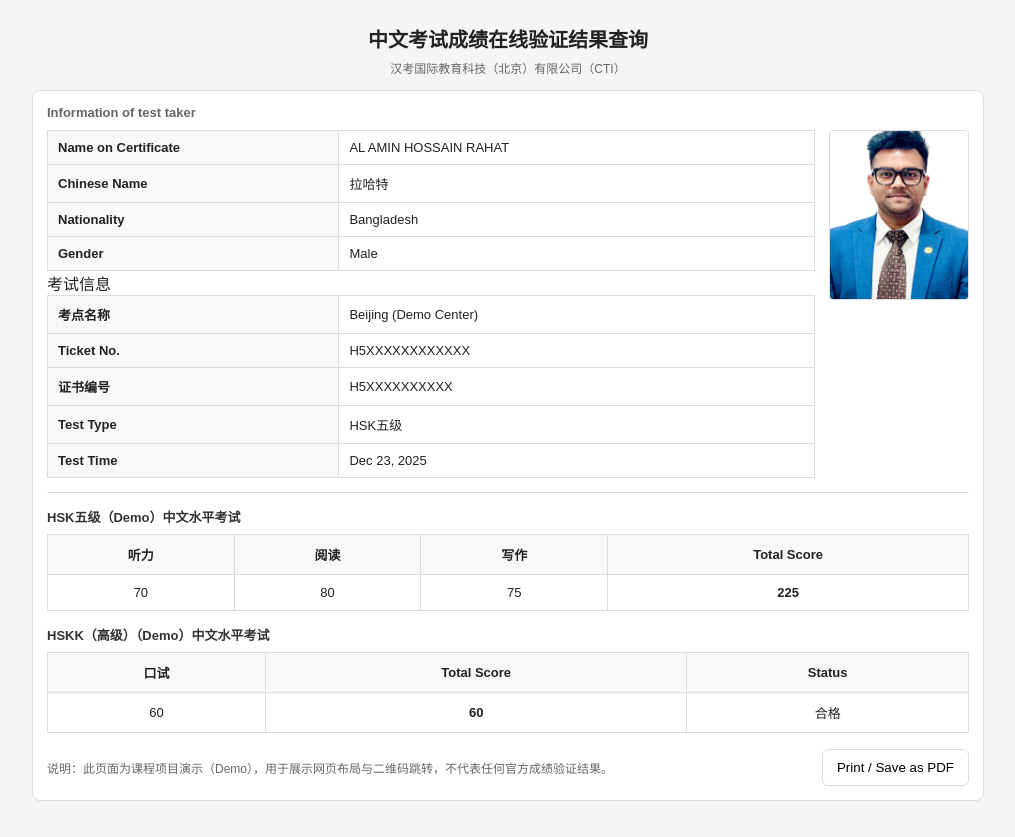
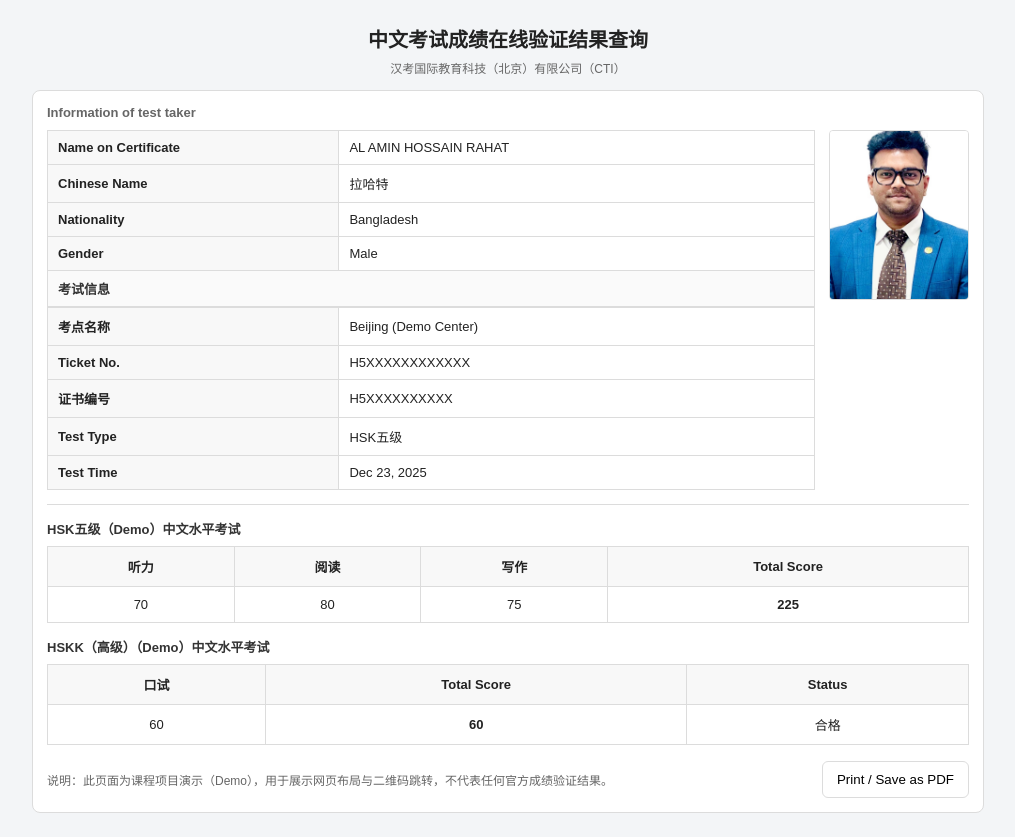
Before and after one commit to rahat137/admin.chinesetest.cn, a plain HTML site: page index.html in a window 1280 px wide. Shown: the whole page, without its empty margins (132-1147 px from the left). Drawn offline with Linux system fonts and the light colour scheme.

Commit message:
add style.css

```diff
--- a/style.css
+++ b/style.css
@@ -155,10 +155,15 @@ body{
   .photo-box{width:100%}
   .photo{width:120px;height:150px}
 }
-.section-label{
+.info-divider{
+  padding: 8px 10px;
+  border: 1px solid var(--border);
+  border-top: none;
+  background: #fafafa;
+}
+
+.info-divider span{
   font-size: 13px;
-  color: var(--muted);
   font-weight: 700;
-  margin-top: 10px;
-  margin-bottom: 6px;
+  color: #333;
 }
```
